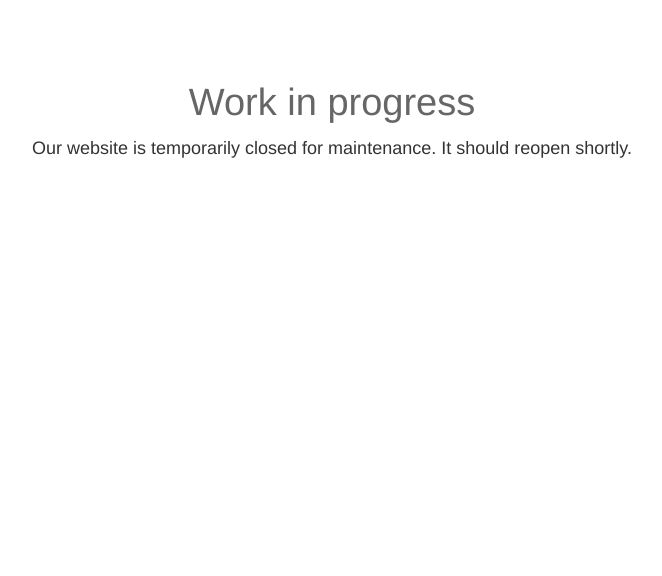
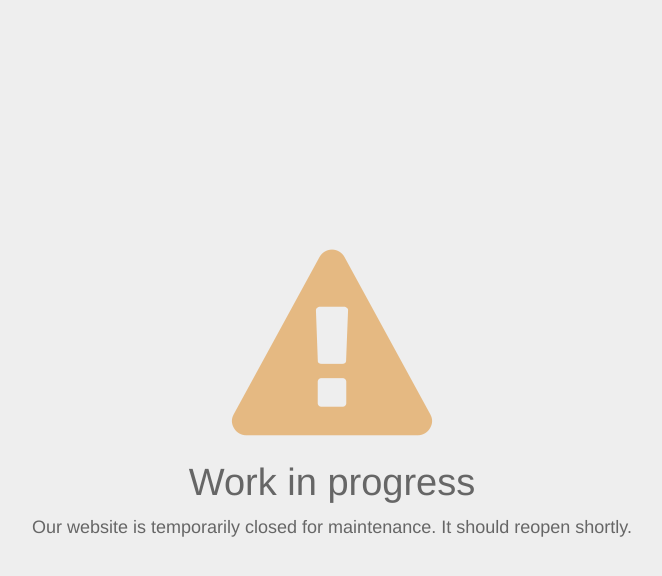
Before and after one commit to ronex/work-in-progress-site, a plain HTML site: page index.html in a window 1280 px wide. Shown: the whole page, without its empty margins (308-970 px from the left). Drawn offline with nearby package versions, Linux system fonts and the light colour scheme.

Commit message:
Clean up and visuals

```diff
--- a/css/styles.scss
+++ b/css/styles.scss
@@ -1,12 +1,11 @@
+@import url('//maxcdn.bootstrapcdn.com/font-awesome/4.2.0/css/font-awesome.min.css');
 @import 'reset';
 
 
-/* Font
-================================================== */
-
+// Font
 body, p, td, div, span{
 	font-family: Helvetica, Arial, sans-serif;
-	color: #333;
+	color: #666;
 	font-size: 18px;
 	line-height: 1.4;
 }
@@ -15,28 +14,22 @@ h1, h2, h3, h4{
 	line-height: 1.2;
 }
 
-
 h1{
 	font-size: 38px;
-	margin: 0 0 10px 0;
+	margin: 10px 0;
 }
 
 h2{
 	font-size: 24px;
-	margin: 0 0 20px 0;
+	margin: 20px 0;
 }
 
-/* Basics
-================================================== */
+// Basics
 
 body *{
 	box-sizing: border-box;
 	-moz-box-sizing: border-box;
 	outline: none;
-}
-
-body{
-	margin: 80px 10%;
 }
 
 b, strong{
@@ -52,7 +45,7 @@ a{
 }
 
 p{
-	margin-bottom: 20px;
+	margin: 10px 0;
 }
 
 img{
@@ -60,16 +53,27 @@ img{
 	height: auto;
 }
 
-/* Specific
-================================================== */
+// Specifics
 
-#wrapper{
-	max-width: 600px;
-	margin: 0 auto;
-	text-align: center;
+html, body{
+	height: 100%;
 }
 
-/* Responsive
-================================================== */
+.wrapper{
+	display: table;
+	width: 100%;
+	height: 100%;
+	background: #eee;
 
-@media (max-width: 600px){}
+	.container{
+		display: table-cell;
+		vertical-align: middle;
+		text-align: center;
+		padding: 10%;
+
+		.fa-exclamation-triangle{
+			font-size: 200px;
+			color: #e5b982;
+		}
+	}
+}
--- a/index.html
+++ b/index.html
@@ -9,44 +9,14 @@
 		<meta name="robots" content="index, follow" />
 		<meta name="format-detection" content="telephone=no" />
 		<link rel="stylesheet" href="css/styles.css" />
-
-		<!--
-		<link rel="apple-touch-icon-precomposed" href="/images/appletouchicon.png" />
-		<link rel="shortcut icon" type="image/x-icon" href="/favicon.ico" />
-		<link rel="stylesheet" href="/reset.css" />
-		-->
 	</head>
 	<body>
-		<div id="wrapper">
-			<h1>Work in progress</h1>
-			<p>Our website is temporarily closed for maintenance. It should reopen shortly.</p>
+		<div class="wrapper">
+			<div class="container">
+				<i class="fa fa-exclamation-triangle"></i>
+				<h1>Work in progress</h1>
+				<p>Our website is temporarily closed for maintenance. It should reopen shortly.</p>
+			</div>
 		</div>
-
-		<script src="http://code.jquery.com/jquery-2.1.0.min.js"></script>
-
-		<!--
-		<script src="scripts.js"></script>
-		-->
-
-		<script>
-			var $func = {
-				selectors: {
-					h1: $('h1')
-				},
-				colors: {
-					gray: '#666'
-				},
-				init: function(){
-					$s = this.selectors;
-					$c = this.colors;
-
-					$s.h1.css({ color: $c.gray });
-				}
-			};
-
-			$(function(){
-				$func.init();
-			});
-		</script>
 	</body>
 </html>
```
Also changed, not shown: css/styles.css.
